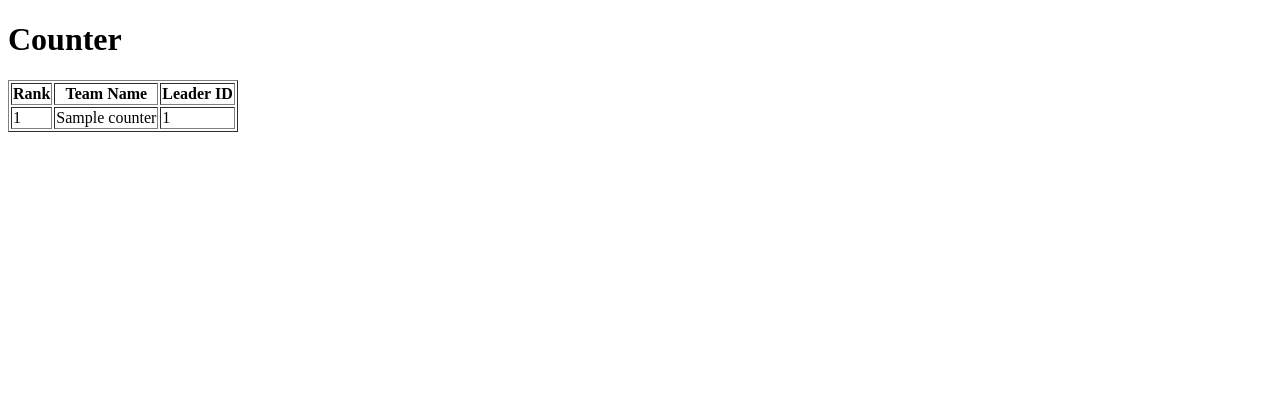
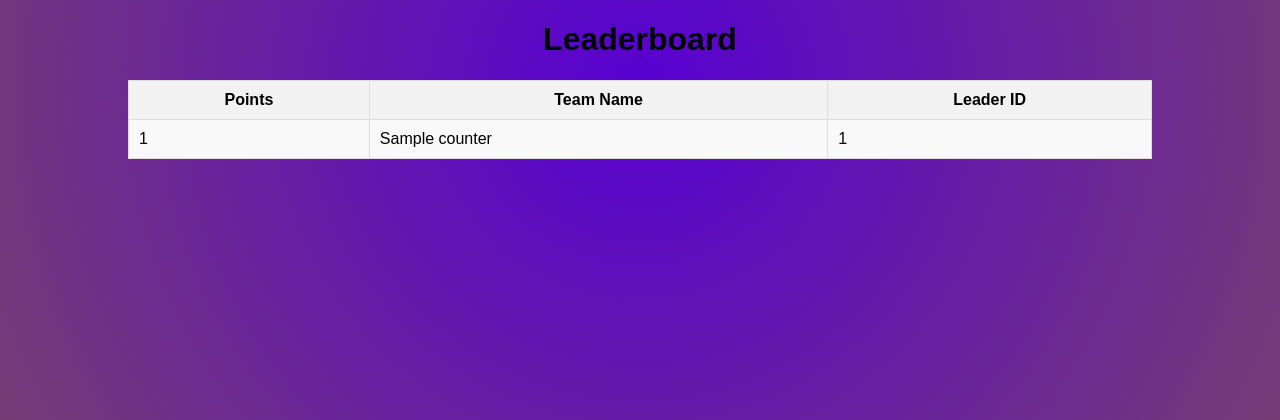
Before and after one commit to Retr0991/EscapeTheMatrix-Backend, a Flask app: page /view_counter in a window 1280 px wide. Shown: the top 420 px of the page. Run offline with Flask 3, Linux system fonts and the light colour scheme; tables that the repository leaves empty hold one stand-in row (values such as "Sample post").

Commit message:
css done

```diff
--- /dev/null
+++ b/static/style.css
@@ -0,0 +1,51 @@
+body {
+    font-family: Arial, sans-serif;
+    margin: 0;
+    padding: 0;
+    background: radial-gradient(circle at center, #5800d3, #8f6a2a, #82003d);
+    animation: gradient-center-zoom 10s ease-in-out infinite;
+    background-size: 400% 400%;
+    background-position: center center;
+  }
+
+  h1 {
+    text-align: center;
+    color: #000000;
+  }
+
+  table {
+    margin: 20px auto;
+    border-collapse: collapse;
+    width: 80%;
+    background-color: #fff;
+  }
+
+  th, td {
+    padding: 10px;
+    border: 1px solid #ddd;
+  }
+
+  th {
+    background-color: #f2f2f2;
+    font-weight: bold;
+  }
+
+  tr:nth-child(even) {
+    background-color: #f9f9f9;
+  }
+
+  button {
+    display: block;
+    margin: 10px auto;
+    padding: 10px 20px;
+    background-color: #4caf50;
+    color: #fff;
+    border: none;
+    border-radius: 30px;
+    transition: background-color 0.6s ease-out;
+    cursor: pointer;
+  }
+
+  button:hover {
+    background-color: #d32714;
+  }
--- a/templates/admin.html
+++ b/templates/admin.html
@@ -1,7 +1,8 @@
 <!DOCTYPE html>
 <html>
   <head>
-    <title>Counter</title>
+    <title>ADMIN</title>
+    <link rel="stylesheet" href="{{url_for('static', filename='style.css')}}">
   </head>
   <body>
     <h1>Leaderboard</h1>
--- a/templates/counter.html
+++ b/templates/counter.html
@@ -1,13 +1,14 @@
 <!DOCTYPE html>
 <html>
 <head>
-    <title>Leaderboards</title>
+    <title>Leaderboard</title>
+    <link rel="stylesheet" href="{{url_for('static', filename='style.css')}}">
 </head>
 <body>
-    <h1>Counter</h1>
+    <h1>Leaderboard</h1>
     <table border="1">
         <tr>
-            <th>Rank</th>
+            <th>Points</th>
             <th>Team Name</th>
             <th>Leader ID</th>
         </tr>
```
